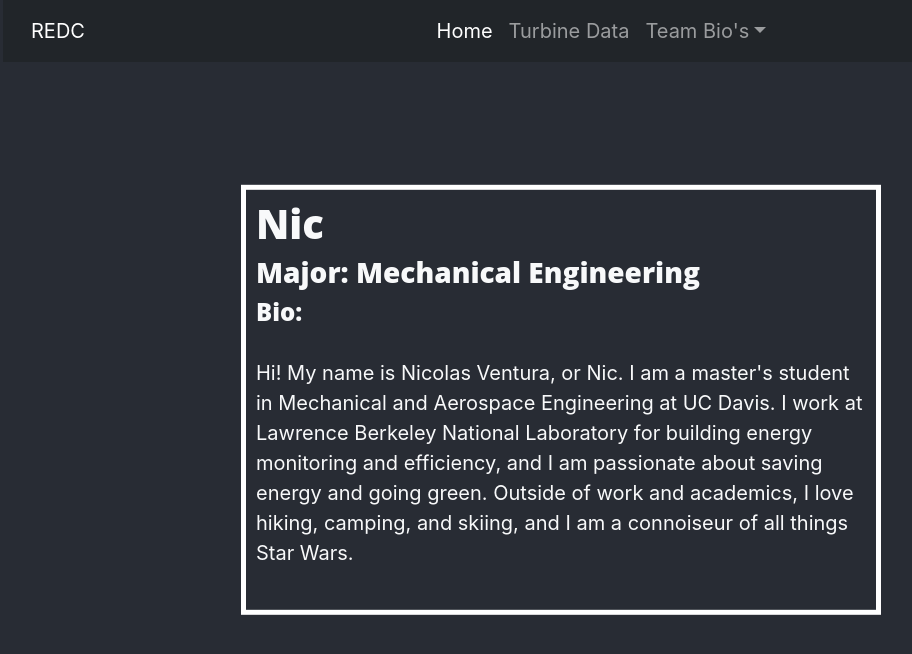
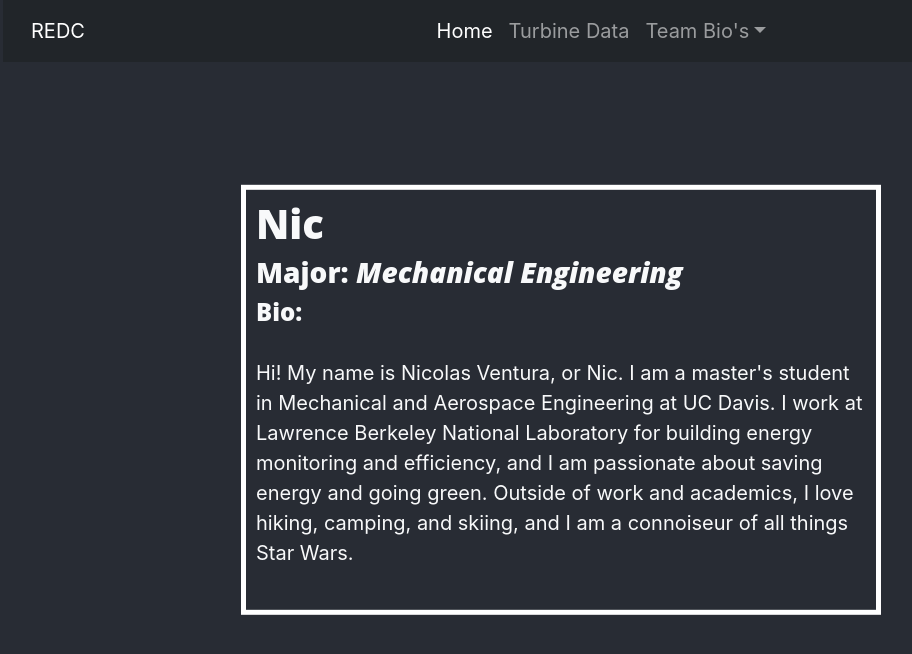
Before and after one commit to Raymond-Iacobacci/HackDavis_2022, a React (Create React App) app in the folder Frontend/hackdavis/: page /aboutUs/Nic in a window 1280 px wide. Shown: the top 654 px of the page, without its empty margins (79-991 px from the left). Built offline with nearby package versions, Linux system fonts and the light colour scheme; the HTML template or start-up script is replaced by a standard one; what google-maps-react would draw is missing.

Commit message:
bio updated again

```diff
--- a/Frontend/hackdavis/src/pages/AboutUs.js
+++ b/Frontend/hackdavis/src/pages/AboutUs.js
@@ -10,7 +10,7 @@ class AboutUs extends React.Component {
         return(
             <div className="aboutus center">
                 <h1>{this.props.name} </h1>
-                <h3>Major: {this.props.major}</h3>
+                <h3>Major: <em>{this.props.major}</em></h3>
                 <h4>Bio:</h4>
                 <p>{this.props.bio}</p>
             </div>
```
